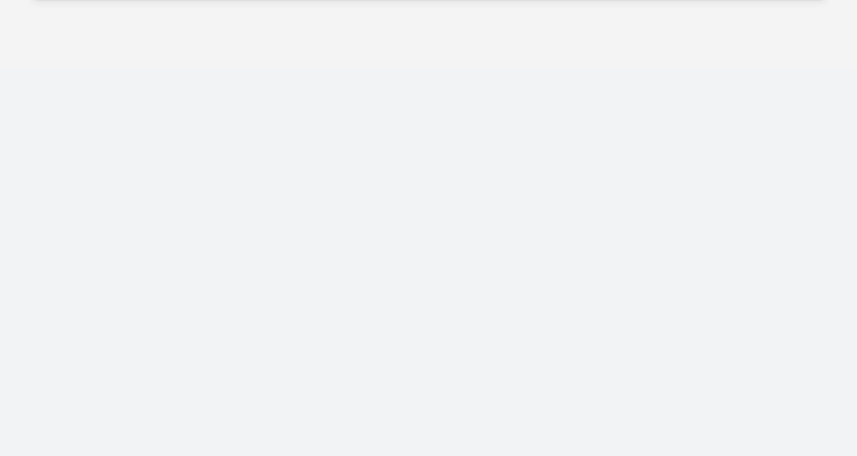
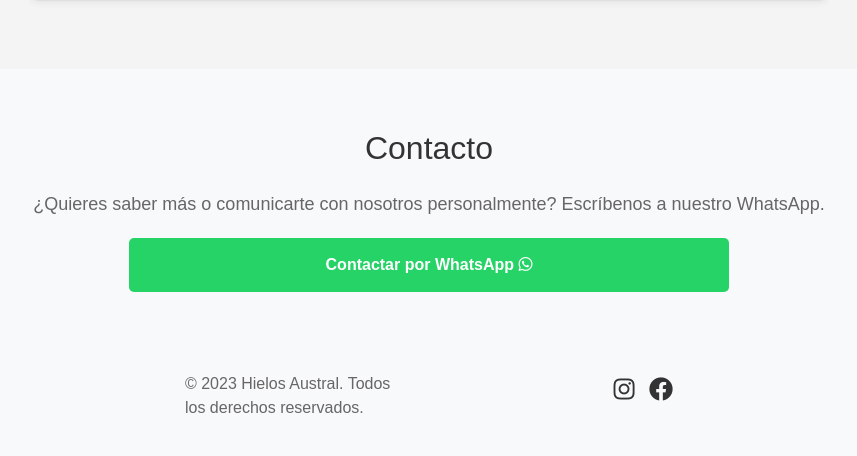
Before and after one commit to tallerapp/hielos_austral, a Django app: page / in a window 1280 px wide. Shown: the part 1873-2329 px from the top of the page, without its empty margins (211-1068 px from the left). Before the commit the page ends 1874 px from the top, so only its background shows below. Run offline with Django 4.2, Linux system fonts and the light colour scheme; data comes from the database, SQL or seed files in the repository; some libraries are stand-ins or nearby versions.

Commit message:
Seccion contactanos, footer

```diff
--- a/hielos_austral/static/css/styles.css
+++ b/hielos_austral/static/css/styles.css
@@ -100,3 +100,60 @@ body {
 .carousel-item .card .btn-reservar {
   padding: 10px 20px;
 }
+/* Estilos para la sección de contacto */
+.container-contacto {
+  padding: 60px 0;
+  background-color: #f8f9fa;
+  text-align: center; /* Centrar el contenido */
+  margin: 0 auto;
+  max-width: 1200px;
+}
+
+.container-contacto h2 {
+  color: #333;
+  margin-bottom: 10px; /* Reduce el espacio debajo del título */
+}
+
+.container-contacto p {
+  font-size: 18px;
+  color: #666;
+  margin-bottom: 20px; /* Reduce el espacio debajo del párrafo */
+}
+
+.container-contacto a {
+  display: inline-block;
+  background-color: #25d366; /* Color de WhatsApp */
+  color: white;
+  padding: 15px 30px;
+  border-radius: 5px;
+  text-decoration: none;
+  font-weight: bold;
+  transition: background-color 0.3s ease-in-out;
+  margin: 0 auto;
+  width: 50%;
+}
+.container-con{
+  display: flex;
+  flex-direction: column;
+}
+
+.container-contacto a:hover {
+  background-color: #128c7e; /* Cambio de color al pasar el mouse */
+}
+ /* Footer*/
+ footer {
+  padding: 20px 0;
+  color: #666;
+}
+
+.social-icon {
+  font-size: 24px;
+  color: #333;
+  margin-left: 10px;
+  text-decoration: none;
+}
+
+/* Estilo adicional para cambiar el color de los íconos al pasar el mouse sobre ellos */
+.social-icon:hover {
+  color: #006400;
+}
--- a/templates/index.html
+++ b/templates/index.html
@@ -1,29 +1,51 @@
-{%load static%}
+{% load static %}
 <!DOCTYPE html>
 <html lang="es">
   <head>
-    <meta charset="UTF-8">
-    <meta name="viewport" content="width=device-width, initial-scale=1, shrink-to-fit=no">
-    <link rel="stylesheet" href="https://stackpath.bootstrapcdn.com/bootstrap/4.3.1/css/bootstrap.min.css">
-    <link rel="stylesheet" href="{% static 'css/styles.css'%}">
+    <meta charset="UTF-8" />
+    <meta
+      name="viewport"
+      content="width=device-width, initial-scale=1, shrink-to-fit=no"
+    />
+    <link
+      rel="stylesheet"
+      href="https://stackpath.bootstrapcdn.com/bootstrap/4.3.1/css/bootstrap.min.css"
+    />
+    <link rel="stylesheet" href="{% static 'css/styles.css' %}" />
+    <!-- Enlace a Font Awesome 5 -->
+    <link
+      rel="stylesheet"
+      href="https://cdnjs.cloudflare.com/ajax/libs/font-awesome/5.15.3/css/all.min.css"
+    />
     <title>Hielos Austral</title>
   </head>
   <body>
     <nav class="navbar navbar-expand-lg navbar-light bg-light fixed-top">
       <a class="navbar-brand" href="#">Hielos Austral</a>
-        <button class="navbar-toggler" type="button" data-toggle="collapse" data-target="#navbarNav" aria-controls="navbarNav" aria-expanded="false" aria-label="Toggle navigation">
+      <button
+        class="navbar-toggler"
+        type="button"
+        data-toggle="collapse"
+        data-target="#navbarNav"
+        aria-controls="navbarNav"
+        aria-expanded="false"
+        aria-label="Toggle navigation"
+      >
         <span class="navbar-toggler-icon"></span>
       </button>
       <div class="collapse navbar-collapse" id="navbarNav">
         <ul class="navbar-nav ml-auto">
           <li class="nav-item active">
-                    <a class="nav-link" href="#">Inicio</a>
+            <a class="nav-link" href="#inicio">Inicio</a>
           </li>
           <li class="nav-item">
-                    <a class="nav-link" href="#">Cabañas</a>
+            <a class="nav-link" href="#cabañas">Cabañas</a>
           </li>
           <li class="nav-item">
-                    <a class="nav-link" href="#">Contáctanos</a>
+            <a class="nav-link" href="#actividades">Actividades</a>
+          </li>
+          <li class="nav-item">
+            <a class="nav-link" href="#contacto">Contáctanos</a>
           </li>
           <li class="nav-item">
             <a class="nav-link" href="#">Iniciar Sesión</a>
@@ -35,19 +57,21 @@
       </div>
     </nav>
 
-    <header class="jumbotron jumbotron-fluid text-center">
+    <header id="inicio" class="jumbotron jumbotron-fluid text-center">
       <div class="container">
-            <h1 class="display-4">Bienvenido a Hielo Austral, conoce la magia del sur</h1>
+        <h1 class="display-4">
+          Bienvenido a Hielo Austral, conoce la magia del sur
+        </h1>
       </div>
     </header>
 
     <!-- Sección de cabañas -->
-    <section class="container my-5">
+    <section id="cabañas" class="container my-5">
       <h2 class="text-center mb-4">Cabañas Disponibles</h2>
       <div class="container">
         {% for cabaña in datos %}
         <div class="card">
-                    <img src="{{ cabaña.imagen.url }}" alt="{{ cabaña.descripcion }}">
+          <img src="{{ cabaña.imagen.url }}" alt="{{ cabaña.descripcion }}" />
           <div class="card-info">
             <h2>{{ cabaña.descripcion }}</h2>
             <p>Precio: ${{ cabaña.precio|floatformat:0}} Por día</p>
@@ -58,63 +82,118 @@
         {% endfor %}
       </div>
     </section>
-   <!--Seccion de cabañas-->
-   <h2 class="text-center mb-4">actividades de la zona</h2>
-   <section class="container my-5" >
 
+    <!-- Sección de actividades -->
+    <h2 class="text-center mb-4">Actividades de la zona</h2>
+    <section  id = "actividades" class="container my-5">
       <div id="container">
         <div id="miCarrusel" class="carousel slide" data-ride="carousel">
           <div class="carousel-inner">
-
             <!-- Primer elemento del carrusel -->
             <div class="carousel-item active">
               <div class="card">
-                    <img src="https://picsum.photos/800/400" class="card-img-top" alt="Imagen de marcador de posición">
+                <img
+                  src="https://picsum.photos/800/400"
+                  class="card-img-top"
+                  alt="Imagen de marcador de posición"
+                />
                 <div class="card-body">
                   <h5 class="card-title">Actividad 1</h5>
-                    <p class="card-text">Descripción de la actividad 1. Lorem ipsum dolor sit amet, consectetur adipiscing elit.</p>
-                    <p class="card-text">Horarios: Lunes a Viernes, 9:00 AM - 5:00 PM</p>
+                  <p class="card-text">
+                    Descripción de la actividad 1. Lorem ipsum dolor sit amet,
+                    consectetur adipiscing elit.
+                  </p>
+                  <p class="card-text">
+                    Horarios: Lunes a Viernes, 9:00 AM - 5:00 PM
+                  </p>
                   <p class="card-text">Ubicación: Ciudad, País</p>
                 </div>
               </div>
             </div>
-
             <!-- Segundo elemento del carrusel -->
             <div class="carousel-item">
               <div class="card">
-                    <img src="https://picsum.photos/800/400" class="card-img-top" alt="Imagen de marcador de posición">
+                <img
+                  src="https://picsum.photos/800/400"
+                  class="card-img-top"
+                  alt="Imagen de marcador de posición"
+                />
                 <div class="card-body">
                   <h5 class="card-title">Actividad 2</h5>
-                    <p class="card-text">Descripción de la actividad 2. Lorem ipsum dolor sit amet, consectetur adipiscing elit.</p>
-                    <p class="card-text">Horarios: Sábado y Domingo, 10:00 AM - 3:00 PM</p>
+                  <p class="card-text">
+                    Descripción de la actividad 2. Lorem ipsum dolor sit amet,
+                    consectetur adipiscing elit.
+                  </p>
+                  <p class="card-text">
+                    Horarios: Sábado y Domingo, 10:00 AM - 3:00 PM
+                  </p>
                   <p class="card-text">Ubicación: Otra Ciudad, Otro País</p>
                 </div>
               </div>
             </div>
-
             <!-- Puedes agregar más elementos según sea necesario -->
-
           </div>
           <!-- Controles del carrusel -->
-            <a class="carousel-control-prev" href="#miCarrusel" role="button" data-slide="prev">
+          <a
+            class="carousel-control-prev"
+            href="#miCarrusel"
+            role="button"
+            data-slide="prev"
+          >
             <span class="carousel-control-prev-icon" aria-hidden="true"></span>
             <span class="sr-only">Anterior</span>
           </a>
-            <a class="carousel-control-next" href="#miCarrusel" role="button" data-slide="next">
+          <a
+            class="carousel-control-next"
+            href="#miCarrusel"
+            role="button"
+            data-slide="next"
+          >
             <span class="carousel-control-next-icon" aria-hidden="true"></span>
             <span class="sr-only">Siguiente</span>
           </a>
         </div>
-
       </div>
-
-
+    </section>
+    <!-- Sección de Contacto -->
+    <section id="contacto" class="container-contacto">
+      <h2 class="mb-4">Contacto</h2>
+      <div class="container-con">
+        <p>
+          ¿Quieres saber más o comunicarte con nosotros personalmente?
+          Escríbenos a nuestro WhatsApp.
+        </p>
+        <!-- Agrega el enlace de WhatsApp con la API correspondiente -->
+        <a
+          href="https://api.whatsapp.com/send?phone=TUNUMERODETELEFONO"
+          target="_blank"
+          >Contactar por WhatsApp <i class="fab fa-whatsapp"></i
+        ></a>
+      </div>
     </section>
 
+    <!-- Footer -->
+    <footer class="bg-light">
+      <div class="container">
+        <div class="row">
+          <div class="col-md-6">
+            <p>&copy; 2023 Hielos Austral. Todos los derechos reservados.</p>
+          </div>
+          <div class="col-md-6 text-right">
+            <!-- Agrega aquí los iconos de Instagram y Facebook -->
+            <a href="#" target="_blank" class="social-icon"
+              ><i class="fab fa-instagram"></i
+            ></a>
+            <a href="#" target="_blank" class="social-icon"
+              ><i class="fab fa-facebook"></i
+            ></a>
+          </div>
+        </div>
+      </div>
+    </footer>
 
     <script src="https://code.jquery.com/jquery-3.3.1.slim.min.js"></script>
     <script src="https://cdnjs.cloudflare.com/ajax/libs/popper.js/1.14.7/umd/popper.min.js"></script>
     <script src="https://stackpath.bootstrapcdn.com/bootstrap/4.3.1/js/bootstrap.min.js"></script>
-    <script src="https://maxcdn.bootstrapcdn.com/bootstrap/4.0.0/js/bootstrap.min.js"></script>
   </body>
 </html>
```
Lines whose indentation alone changed are shown as unchanged.
